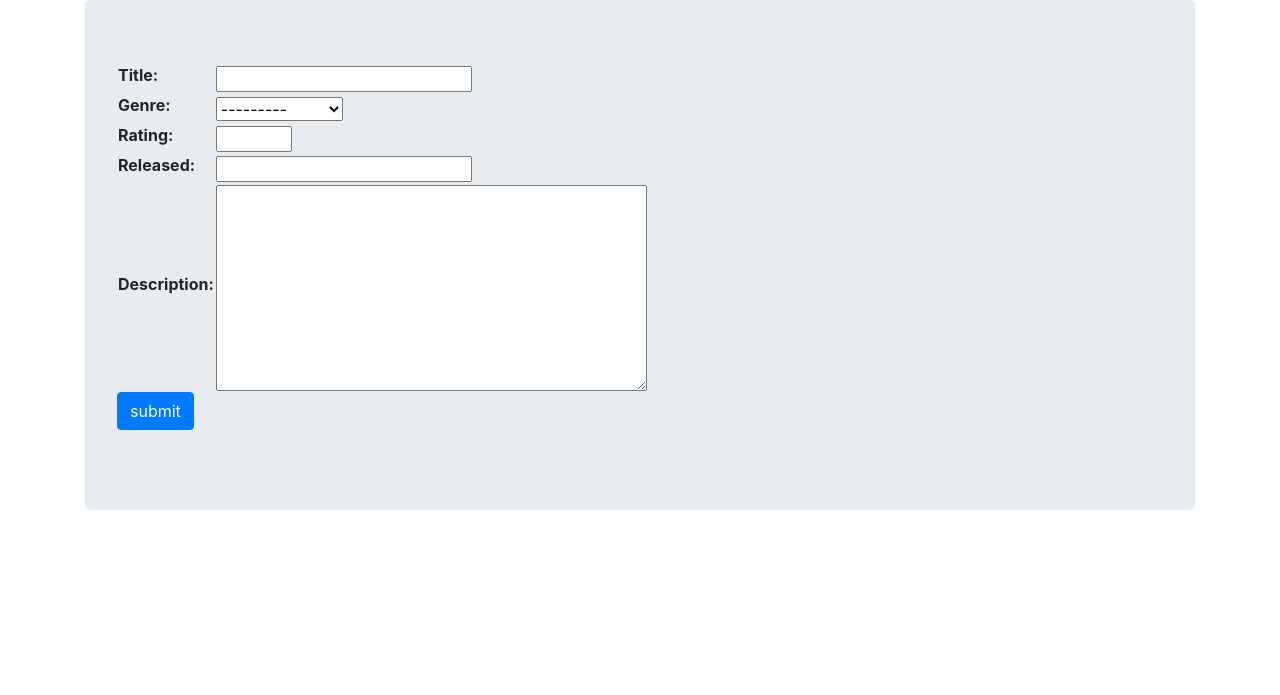
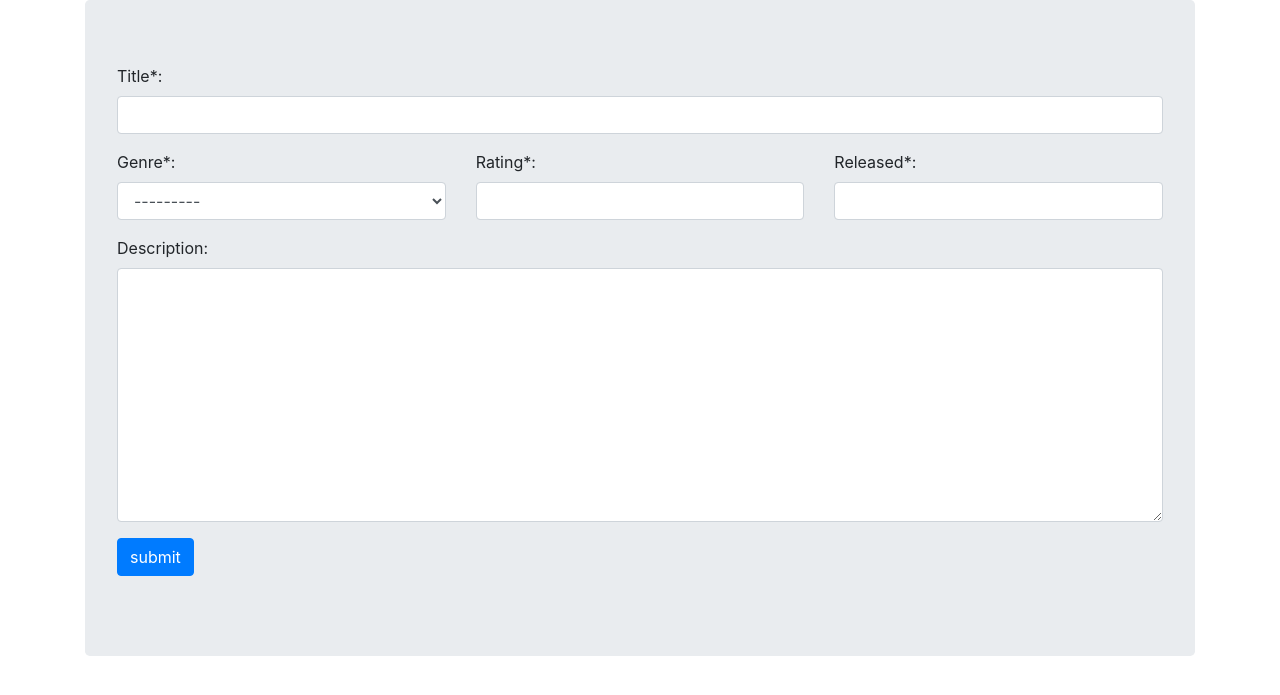
Before and after one commit to katarzyna-jazdziewska/kurs_django, a Django app: page /movie/create/ in a window 1280 px wide. Shown: the part 56-751 px from the top of the page. Run offline with Django 3.2, Linux system fonts and the light colour scheme; tables that the repository leaves empty hold one stand-in row (values such as "Sample post"); some libraries are stand-ins or nearby versions.

Commit message:
Forms c.d.

```diff
--- a/hollymovies/settings.py
+++ b/hollymovies/settings.py
@@ -106,7 +106,7 @@ AUTH_PASSWORD_VALIDATORS = [
 # Internationalization
 # https://docs.djangoproject.com/en/3.0/topics/i18n/
 
-LANGUAGE_CODE = 'en-us'
+LANGUAGE_CODE = 'pl-pl'
 
 TIME_ZONE = 'UTC'
 
--- a/hollymovies/urls.py
+++ b/hollymovies/urls.py
@@ -15,7 +15,7 @@ Including another URLconf
 """
 from django.contrib import admin
 from django.urls import path
-from viewer.views import hello, movies, MoviesView, MovieCreateView, MovieUpdateView, MovieDeleteView
+from viewer.views import hello, movies, MoviesView, MovieCreateView, MovieUpdateView, MovieDeleteView, MovieDetailsView
 
 # hello jest funkcją i wywołujemy to normalnie, a moviesView i MoviesCreateView są klasami dlatego wywyołujemy jako widok
 
@@ -23,7 +23,14 @@ urlpatterns = [
     path('admin/', admin.site.urls),
     path('hello/', hello, name='hello'),
     path('movie/', MoviesView.as_view(), name="filmy"),
+    path('movie/<int:pk>/', MovieDetailsView.as_view(), name="movie_details"),
     path('movie/create/', MovieCreateView.as_view(), name='movie_create'),
-    path('movie/update/<pk>/', MovieUpdateView.as_view(), name='movie_update'),
-    path('movie/delete/<pk>/', MovieDeleteView.as_view(), name='movie_delete'),
+    path('movie/update/<int:pk>/', MovieUpdateView.as_view(), name='movie_update'),
+    path('movie/delete/<int:pk>/', MovieDeleteView.as_view(), name='movie_delete'),
 ]
+
+# CRUD
+# C create
+# R read (List, Retrive)
+# U update
+# D delete
--- a/viewer/forms.py
+++ b/viewer/forms.py
@@ -48,6 +48,11 @@ class MovieForm(ModelForm):
     # released = PastDateField()
     # description = CharField(widget=Textarea, required=False)
 
+    def __init__(self, *args, **kwargs):
+        super().__init__(*args, **kwargs)
+        for visible in self.visible_fields():
+            visible.field.widget.attrs['class'] = 'form-control'
+
     def clean_description(self):
         initial = self.cleaned_data['description']
         sentences = re.sub(r'\s*\.\s*', '.', initial).split('.')
--- a/viewer/templates/base.html
+++ b/viewer/templates/base.html
@@ -14,19 +14,20 @@
 </head>
 
 <body>
-  <nav class="navbar navbar-expand-lg navbar-dark bg-dark">
-    <div class="container fixed">
-      <a class="navbar-brand" href="{% url 'filmy' %}">HollyMovies</a>
-      <button class="navbar-toggler" type="button" data-toggle="collapse" data-target="#navbarNavAltMarkup">
-        <span class="navbar-toggler-icon"></span>
-      </button>
-      <div class="collapse navbar-collapse" id="navbarNavAltMarkup">
-        <div class="navbar-nav">
-          <a class="nav-item nav-link active" href="{% url 'hello' %}">Hello</a>
-        </div>
-      </div>
-    </div>
-  </nav>
+<!--  <nav class="navbar navbar-expand-lg navbar-dark bg-dark">-->
+<!--    <div class="container fixed">-->
+<!--      <a class="navbar-brand" href="{% url 'filmy' %}">HollyMovies</a>-->
+<!--      <button class="navbar-toggler" type="button" data-toggle="collapse" data-target="#navbarNavAltMarkup">-->
+<!--        <span class="navbar-toggler-icon"></span>-->
+<!--      </button>-->
+<!--      <div class="collapse navbar-collapse" id="navbarNavAltMarkup">-->
+<!--        <div class="navbar-nav">-->
+<!--          <a class="nav-item nav-link active" href="{% url 'hello' %}">Hello</a>-->
+<!--        </div>-->
+<!--      </div>-->
+<!--    </div>-->
+<!--  </nav>-->
+{% include "navbar.html" %}
 
   <div class="container">
     <div class="jumbotron">
--- a/viewer/templates/form.html
+++ b/viewer/templates/form.html
@@ -5,9 +5,48 @@
 {% endblock %}
 
 {% block content %}
+<!--    <form method="post">-->
+<!--        {% csrf_token %}-->
+<!--        <table>{{ form }}</table>-->
+<!--        <input type="submit" value="submit" class="btn btn-primary">-->
+<!--    </form>-->
+
     <form method="post">
         {% csrf_token %}
-        <table>{{ form }}</table>
+        {{ form.non_field_errors }}
+        <div class="form-group">
+            {{ form.title.errors }}
+            <label for="{{ form.title.id_for_label}}">Title*:</label>
+            {{ form.title }}
+        </div>
+        <div class="row">
+            <div class="col">
+                <div class="form-group">
+                    {{ form.genre.errors }}
+                    <label for="{{ form.genre.id_for_label }}">Genre*:</label>
+                    {{ form.genre }}
+                </div>
+            </div>
+            <div class="col">
+                <div class="form-group">
+                    {{ form.rating.errors }}
+                    <label for="{{ form.rating.id_for_label }}">Rating*:</label>
+                    {{ form.rating }}
+                </div>
+            </div>
+            <div class="col">
+                <div class="form-group">
+                    {{ form.released.errors }}
+                    <label for="{{ form.released.id_for_label }}">Released*:</label>
+                    {{ form.released }}
+                </div>
+            </div>
+        </div>
+        <div class="form-group">
+            {{ form.description.errors }}
+            <label for="{{ form.description.id_for_label }}">Description:</label>
+                    {{ form.description }}
+        </div>
         <input type="submit" value="submit" class="btn btn-primary">
     </form>
 {% endblock %}
--- a/viewer/templates/movies.html
+++ b/viewer/templates/movies.html
@@ -10,9 +10,10 @@
 <!--    object_list jest z klasy MoviesView    -->
         {% for movie in object_list %}
         <li>
-           [id={{ movie.id }}] {{ movie.title }} ({{ movie.released.year }}) - {{ movie.genre.name }}
+            <a href="{% url 'movie_details' movie.id %}">{{ movie.title }} ({{ movie.released.year }}) - {{ movie.genre.name }}</a>
         </li>
         {% endfor %}
     </ul>
+<a href="{% url 'movie_create' %}" class="btn btn-info">Add movie</a>
 
 {% endblock %}
--- /dev/null
+++ b/viewer/templates/navbar.html
@@ -0,0 +1,13 @@
+ <nav class="navbar navbar-expand-lg navbar-dark bg-dark">
+    <div class="container fixed">
+      <a class="navbar-brand" href="{% url 'filmy' %}">HollyMovies</a>
+      <button class="navbar-toggler" type="button" data-toggle="collapse" data-target="#navbarNavAltMarkup">
+        <span class="navbar-toggler-icon"></span>
+      </button>
+      <div class="collapse navbar-collapse" id="navbarNavAltMarkup">
+        <div class="navbar-nav">
+          <a class="nav-item nav-link active" href="{% url 'hello' %}">Hello</a>
+        </div>
+      </div>
+    </div>
+  </nav>
--- a/viewer/views.py
+++ b/viewer/views.py
@@ -36,6 +36,11 @@ def hello(request):
 '''
 
 LOGGER = getLogger()
+
+
+class MovieDetailsView(DetailView):
+    template_name = 'detail.html'
+    model = Movie
 
 
 class MovieDeleteView(DeleteView):
```
Also changed, not shown: viewer/templates/detail.html (added, +18 -0 lines).
